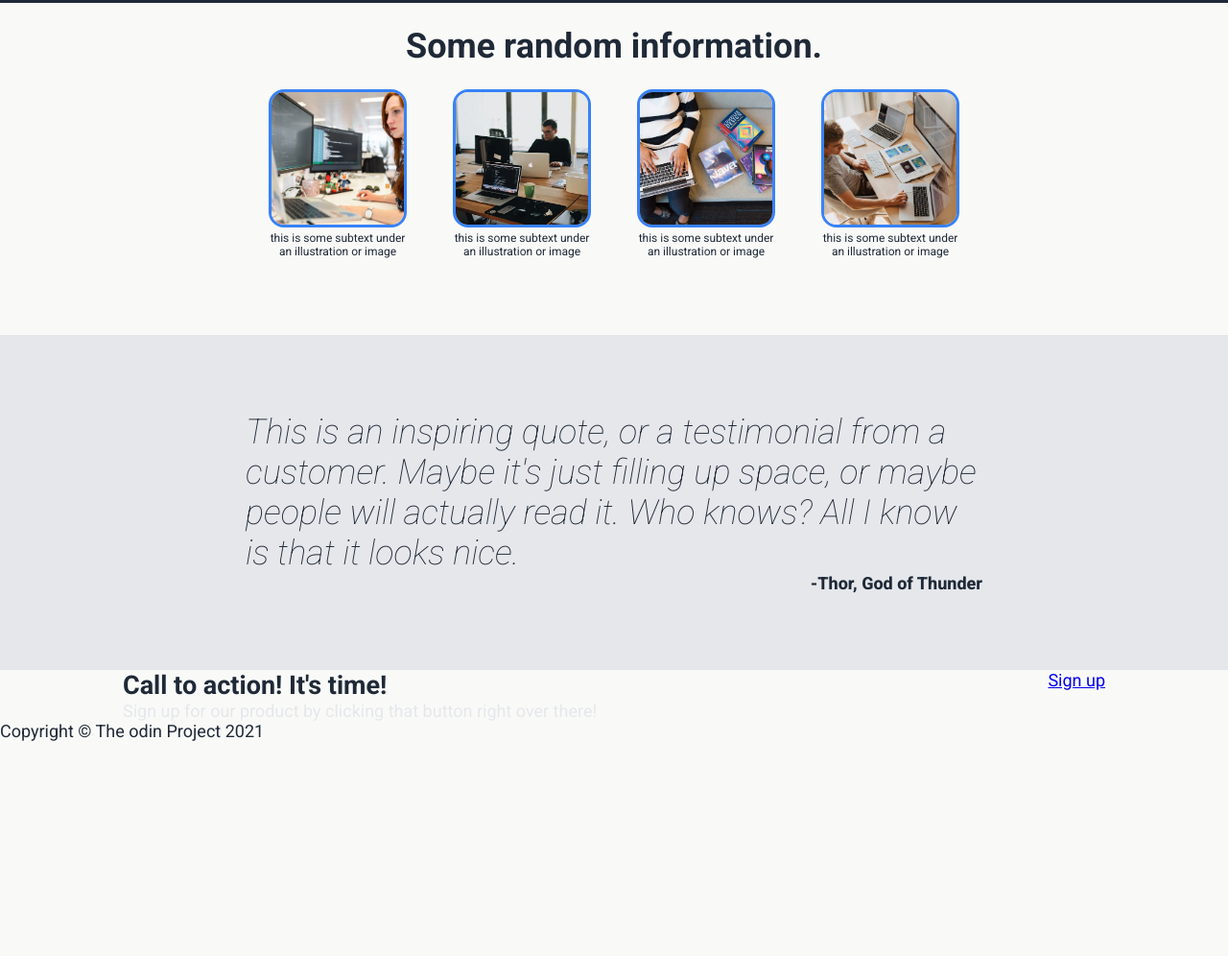
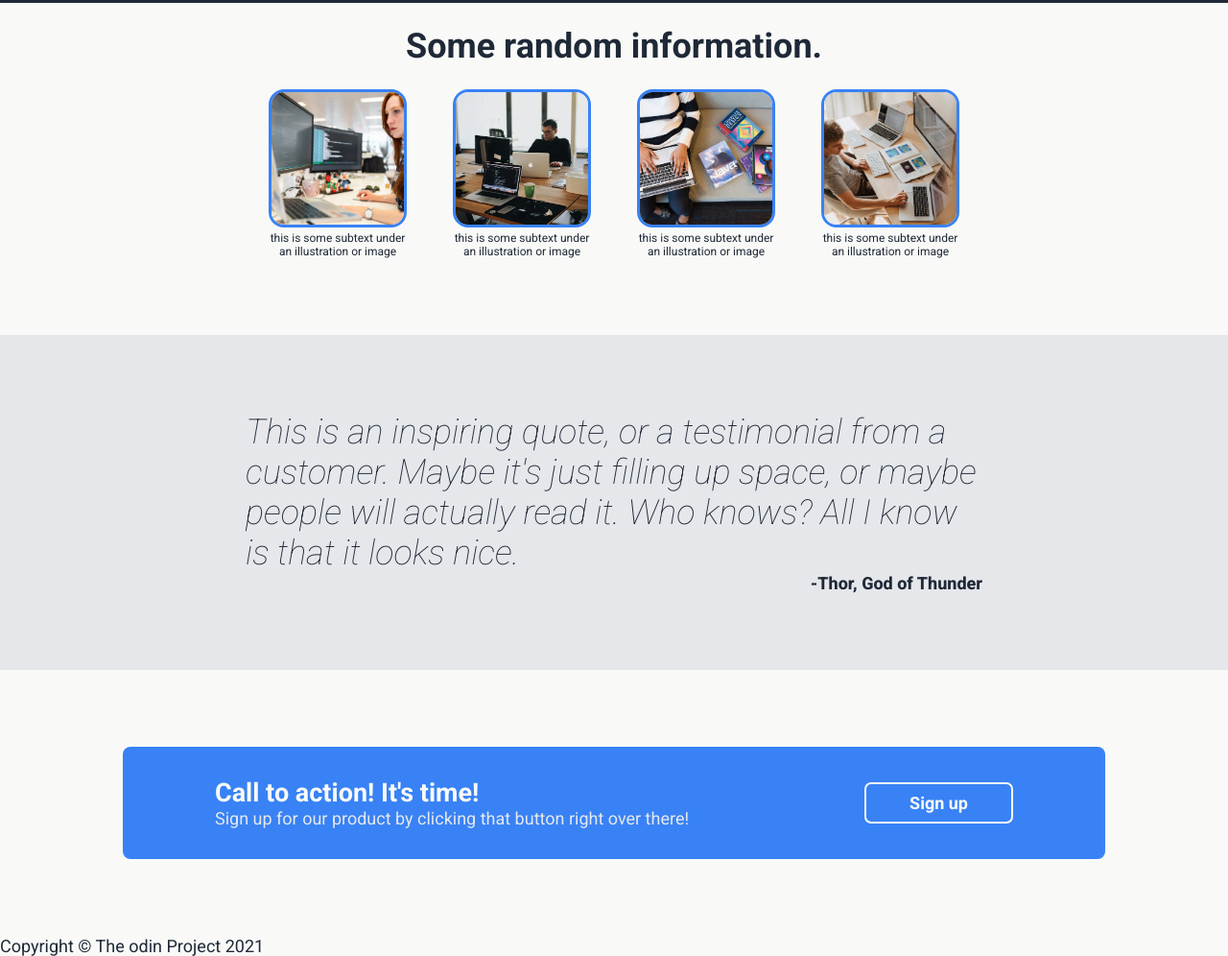
Before and after one commit to trosdj/odin-landing, a plain HTML site: page index.html in a window 1280 px wide. Shown: the part 493-1489 px from the top of the page at 96% size. Before the commit the page ends 1265 px from the top, so only its background shows below. Drawn offline with Linux system fonts and the light colour scheme.

Commit message:
Add Call to Action styling
Adds styling for the call to action section.

```diff
--- a/style.css
+++ b/style.css
@@ -124,7 +124,8 @@ body {
   color: var(--medium);
 }
 
-.hero__btn {
+.hero__btn,
+.action__btn {
   display: inline-block;
   margin-top: 1rem;
   padding: .5em 2.5em;
@@ -195,3 +196,31 @@ body {
   font-weight: 800;
   text-align: right;
 }
+
+
+
+
+
+/* #ACTION-STYLING */
+
+.action {
+  margin: 5rem auto;
+  background-color: var(--accent);
+  padding: 2rem 6rem;
+  border-radius: .5rem;
+  align-items: center;
+}
+
+.action__title {
+  color: var(--light);
+}
+
+.action__btn {
+  border: 2px solid var(--light);
+  margin: 0;
+}
+
+.action__btn:hover {
+  background-color: var(--light);
+  color: var(--accent);
+}
```
